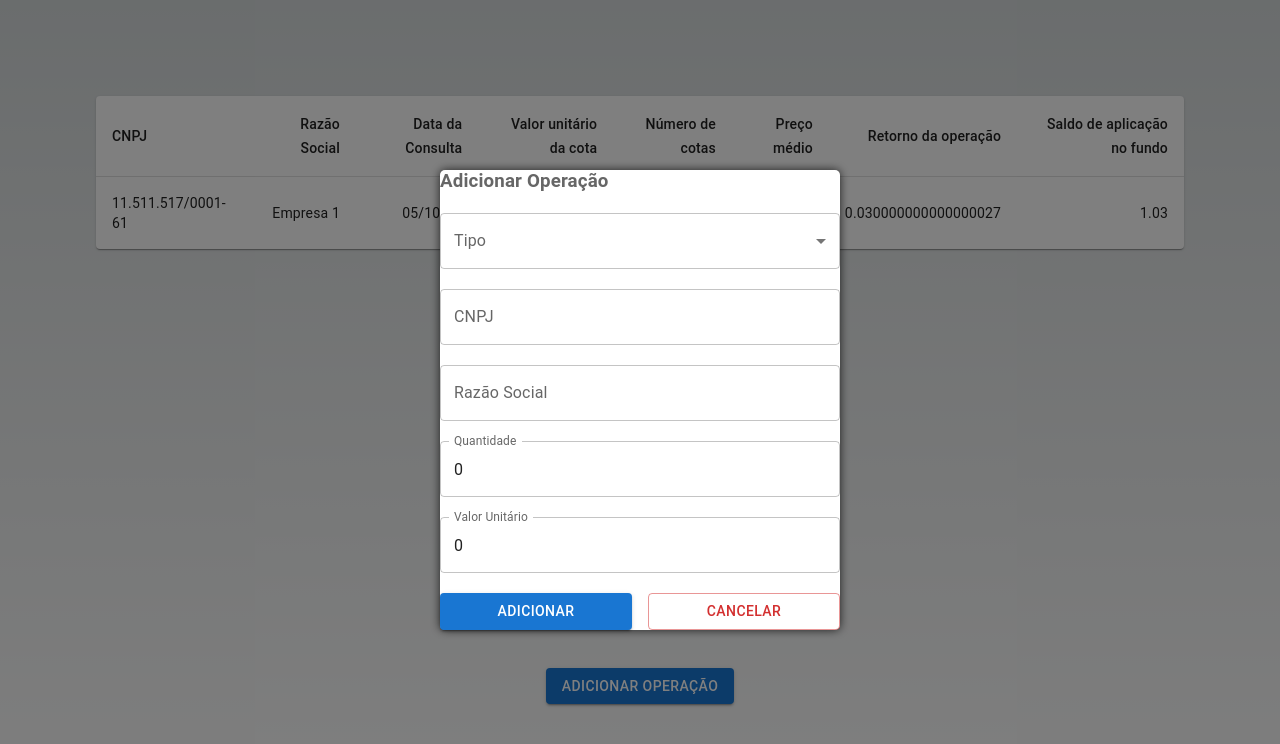
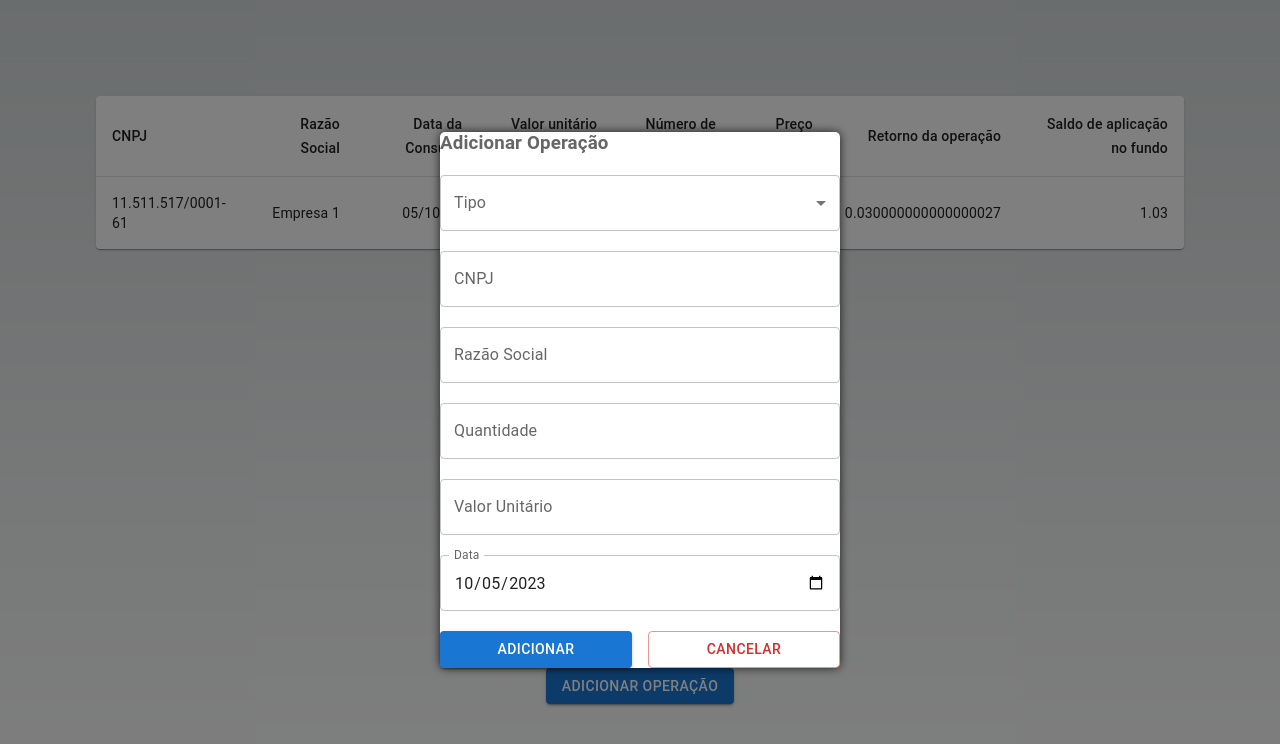
Before and after one commit to DiasJulia/Cadastro-de-Aloca-es, a Next.js app in the folder client/: page / in a window 1280 px wide. Both pictures are taken after a click on the button "ADICIONAR OPERAÇÃO". Shown: the top 744 px of the page. Built offline with nearby package versions, Linux system fonts and the light colour scheme; no server answers.

Commit message:
feat: configured money and date inputs

```diff
--- a/client/package.json
+++ b/client/package.json
@@ -17,6 +17,7 @@
     "axios": "^1.5.1",
     "next": "13.5.4",
     "react": "^18",
+    "react-currency-format": "^1.1.0",
     "react-dom": "^18"
   },
   "devDependencies": {
@@ -24,6 +25,7 @@
     "@testing-library/react": "^14.0.0",
     "@types/node": "^20",
     "@types/react": "^18",
+    "@types/react-currency-format": "^1.0.1",
     "@types/react-dom": "^18",
     "cypress": "^13.3.0",
     "eslint": "^8",
--- a/client/src/components/RegisterCota/RegisterCota.tsx
+++ b/client/src/components/RegisterCota/RegisterCota.tsx
@@ -8,14 +8,17 @@ import TextField from "@mui/material/TextField";
 import MenuItem from "@mui/material/MenuItem";
 import "./RegisterCota.css";
 import axios from "axios";
+import CurrencyFormat from "react-currency-format";
 
 function RegisterCota() {
   const [modalOpen, setModalOpen] = useState(false);
   const [tipo, setTipo] = useState("");
   const [cnpj, setCnpj] = useState("");
   const [razaoSocial, setRazaoSocial] = useState("");
-  const [quantidade, setQuantidade] = useState(0);
-  const [valorUnitario, setValorUnitario] = useState(0);
+  const [quantidade, setQuantidade] = useState<Number | null>();
+  const [valorUnitario, setValorUnitario] = useState<Number | null>();
+  const [date, setDate] = useState(new Date(Date.now()));
+  const [inputValue, setInputValue] = useState("" as string);
 
   const openModal = () => {
     setModalOpen(true);
@@ -31,7 +34,7 @@ function RegisterCota() {
       tipo: tipo,
       CNPJ: cnpj,
       razao_social: razaoSocial,
-      data: new Date(Date.now()),
+      data: date,
       quantidade: quantidade,
       valor: valorUnitario,
     };
@@ -86,6 +89,7 @@ function RegisterCota() {
           ></TextField>
           <br />
           <TextField
+            type="number"
             id="input-quantidade"
             label="Quantidade"
             variant="outlined"
@@ -93,12 +97,30 @@ function RegisterCota() {
             onChange={(e) => setQuantidade(parseInt(e.target.value))}
           ></TextField>
           <br />
+          <CurrencyFormat
+            customInput={TextField}
+            thousandSeparator="."
+            decimalSeparator=","
+            fixedDecimalScale={true}
+            prefix="R$"
+            decimalScale={2}
+            placeholder="R$ 0,00"
+            label="Valor Unitário"
+            value={`R$ ${inputValue}`}
+            onValueChange={(values) => {
+              const { formattedValue, value } = values;
+              setInputValue(formattedValue);
+              setValorUnitario(parseFloat(value));
+            }}
+          />
+          <br />
           <TextField
-            id="input-valor-unitario"
-            label="Valor Unitário"
+            type="date"
+            id="input-data"
+            label="Data"
             variant="outlined"
-            value={valorUnitario}
-            onChange={(e) => setValorUnitario(parseInt(e.target.value))}
+            value={date.toISOString().split("T")[0]}
+            onChange={(e) => setDate(new Date(e.target.value))}
           ></TextField>
           <br />
           <div className="button-container">
```
Also changed, not shown: 1 other file (tests, documents, lock files or other folders).
